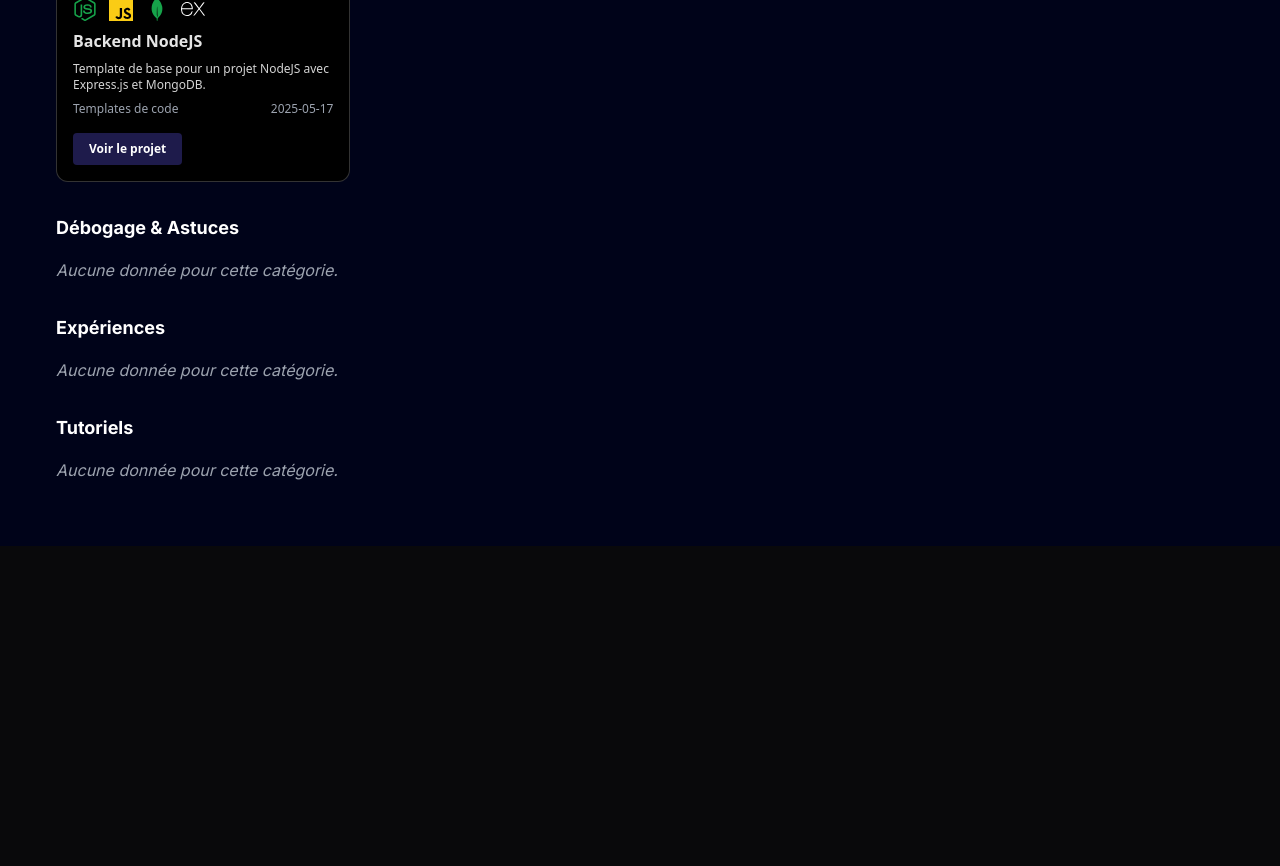
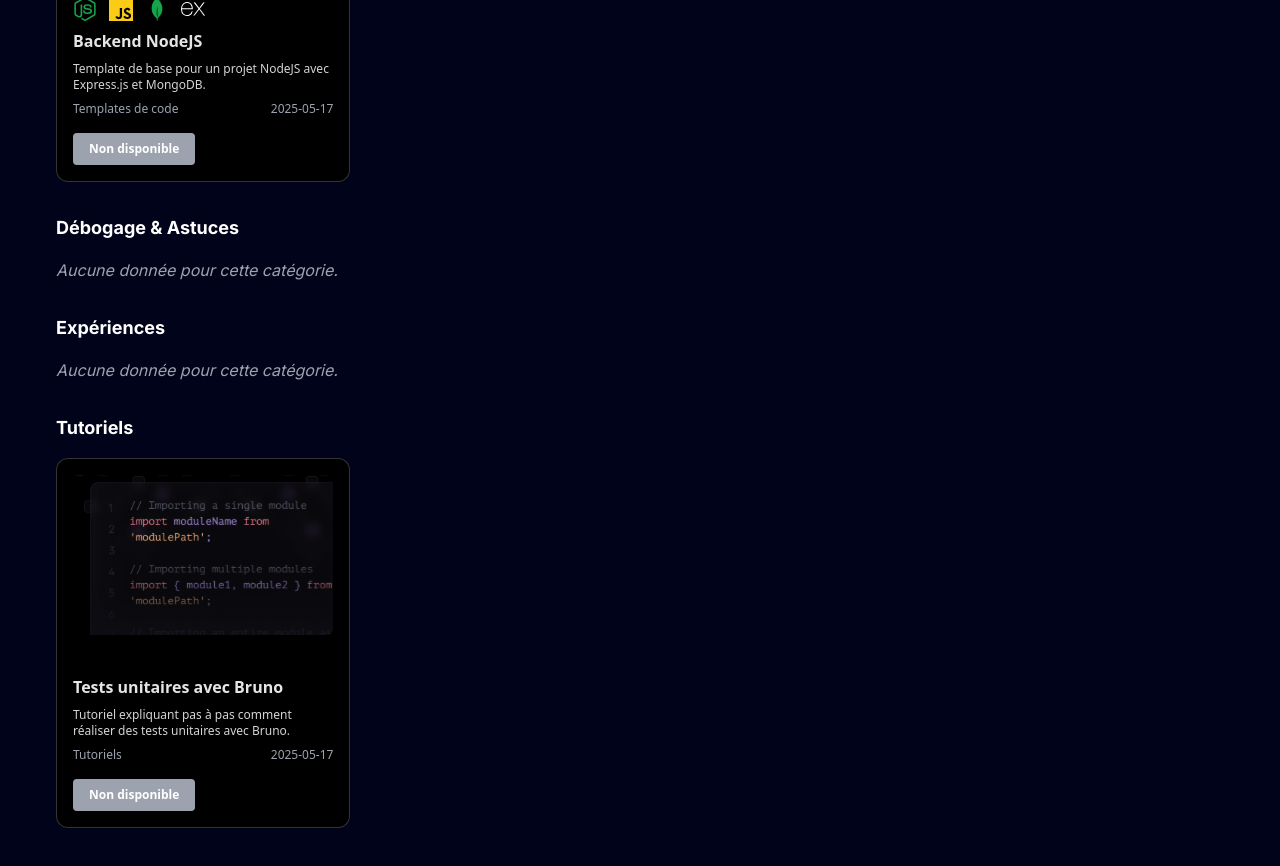
Before and after one commit to ChainerKOMISSA/Portfolio, a Next.js app in the folder portfolio/: page /blog in a window 1280 px wide. Shown: the part 560-1426 px from the top of the page. Before the commit the page ends 1106 px from the top, so only its background shows below. Built offline with nearby package versions, Linux system fonts and the light colour scheme.

Commit message:
Design des cards terminé

```diff
--- a/portfolio/app/blog/ui/Card.tsx
+++ b/portfolio/app/blog/ui/Card.tsx
@@ -102,6 +102,7 @@ export function CardDemo({
         <>
             <p className="mb-2">{desc}</p>
             {categoryDateLine}
+            {projectLink ? (
                 <a
                     href={projectLink}
                     target="_blank"
@@ -110,6 +111,11 @@ export function CardDemo({
                 >
                     Voir le projet
                 </a>
+            ) : (
+                <span className="inline-block bg-gray-400 text-white font-semibold px-4 py-2 rounded cursor-not-allowed select-none">
+    Non disponible
+  </span>
+            )}
         </>
     );
     return (
--- a/portfolio/data/index.ts
+++ b/portfolio/data/index.ts
@@ -270,5 +270,15 @@ export const blogItems = [
     category: categories[0].name,
     link : "",
     technologies: ["nodejs", "javascript", "mongodb", "express"],
+  },
+  {
+    id: 2,
+    title: "Tests unitaires avec Bruno",
+    desc: "Tutoriel expliquant pas à pas comment réaliser des tests unitaires avec Bruno.",
+    img: "/b5.svg",
+    date: "2025-05-17",
+    category: categories[3].name,
+    link : "",
+    technologies: [],
   }
 ]
```
Lines whose indentation alone changed are shown as unchanged.
